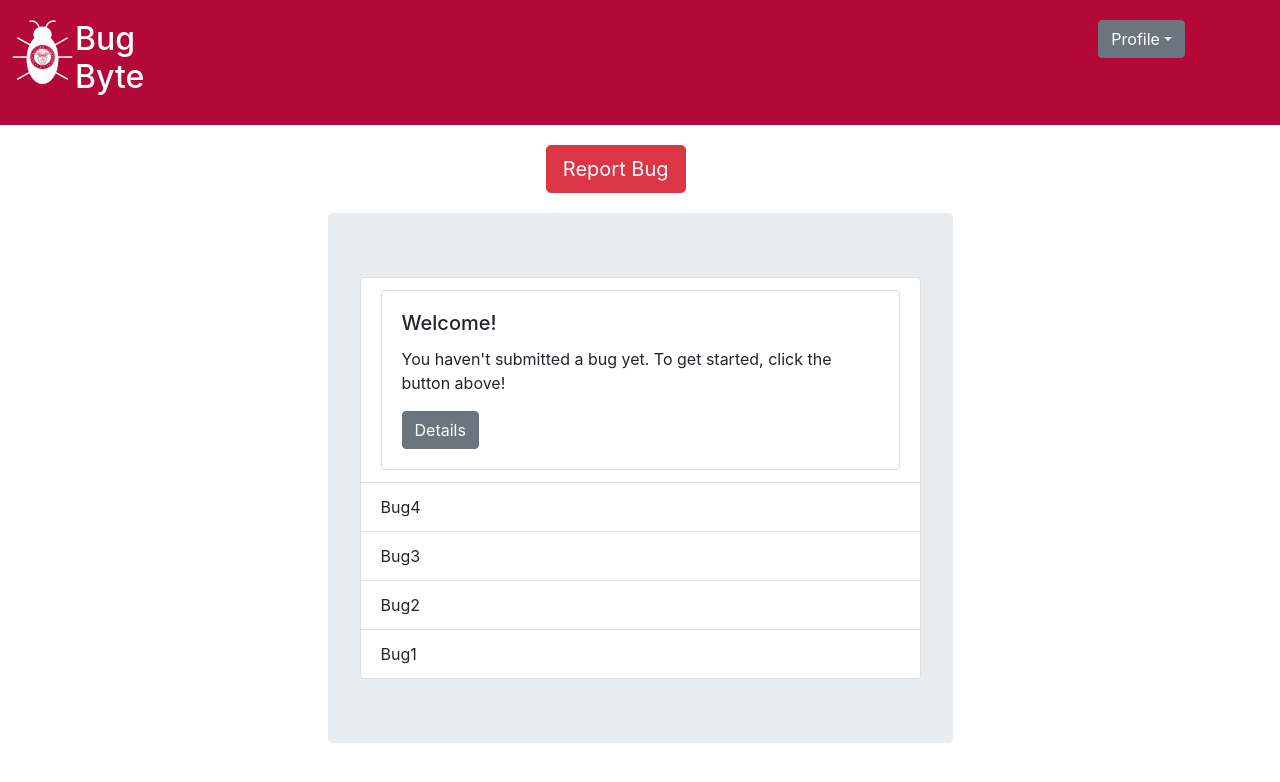
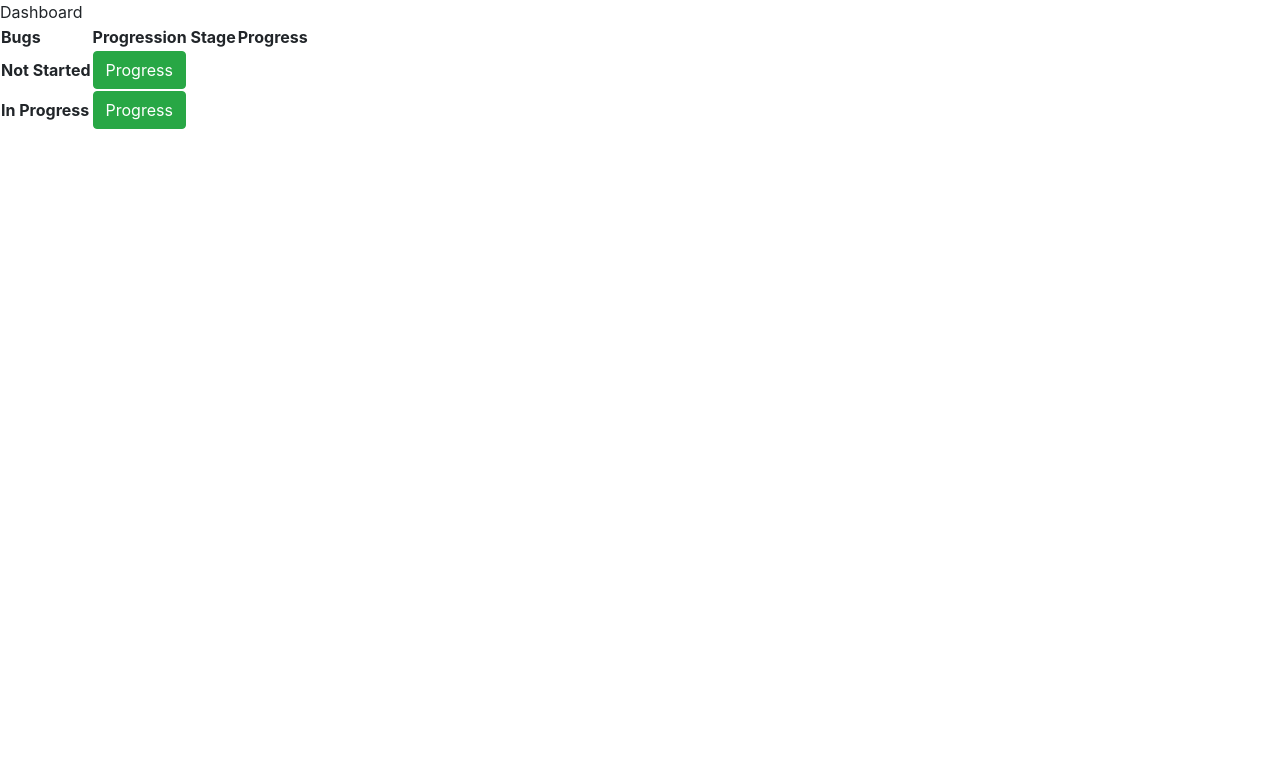
Before and after one commit to Elive2/bug-byte, a React (Create React App) app: page / in a window 1280 px wide. Shown: the top 782 px of the page. Built offline with nearby package versions, Linux system fonts and the light colour scheme; no server answers.

Commit message:
new build with only dev dash component

```diff
--- a/package.json
+++ b/package.json
@@ -5,6 +5,7 @@
   "dependencies": {
     "bootstrap": "^4.1.3",
     "react": "^16.5.2",
+    "react-bootstrap": "^0.32.4",
     "react-dom": "^16.5.2",
     "react-router-dom": "^4.3.1",
     "react-scripts": "2.0.5",
--- /dev/null
+++ b/src/Containers/DevContainer.js
@@ -0,0 +1,78 @@
+import axios from 'axios';
+//import { Link } from 'react-router-dom';
+import { Button } from 'react-bootstrap';
+
+var React = require('react');
+var server = "http://students.engr.scu.edu/~eyale/bug-byte/bugs/bugs.php";
+
+class Dev extends React.Component {
+  constructor(props) {
+    super(props);
+    this.state = {
+      bugs: [
+        {_id: 0, title: "eCampus Down", stage: "Not Started"},
+        {_id: 1, title: "Camino Down", stage: "In Progress"}
+      ]
+    };
+  }
+
+  handleProgress(event, index) {
+    event.preventDefault();
+
+    var stateCopy = Object.assign({}, this.state);
+
+    if (stateCopy.bugs[index].stage === "Not Started") {
+      stateCopy.bugs[index].stage = "In Progress";
+    } else {
+      stateCopy.bugs[index].stage = "Completed";
+    }
+
+    this.setState({
+        bugs: stateCopy.bugs
+    });
+  }
+
+  componentDidMount() {
+    //populate bugs field with bugs reported
+    axios({
+      method: 'get',
+      url: server + '/bugs/bugs.php',
+      withCredentials: true
+    })
+    .then((resp) => {
+      console.log(resp.data);
+      if (resp.data.success) {
+        console.log(resp.data.success);
+        console.log("Get bugs success!");
+      } else {
+        console.log(resp.data.error);
+        console.log("Could not obtain bugs");
+      }
+    })
+    .catch((error) => console.log(error));
+  }
+
+  render() {
+    console.log(this.state);
+    return (
+      <div>
+        <table>
+          <tr>
+            <th>Bugs</th>
+            <th>Progression Stage</th>
+            <th>Progress</th>
+          </tr>
+          {this.state.bugs.map((bug, index) =>
+            <tr>
+              {/*<th><div key={bug._id}><Link to={`/bugs/${bug._id}`}>{bug.title}</Link></div></th>*/}
+              <th>{bug.stage}</th>
+              <th><Button key={bug._id} bsStyle="success" onClick={(ev, key) => this.handleProgress(ev, index)}>Progress</Button></th>
+            </tr>)
+          }
+        </table>
+      </div>
+    );
+  }
+}
+
+export default Dev;
--- a/src/components/App.js
+++ b/src/components/App.js
@@ -1,12 +1,13 @@
 import React from 'react';
 import {
-  BrowserRouter as Router,
+  HashRouter as Router,
   Route,
   Switch,
   Link
 } from 'react-router-dom';
 import ClientDash from './ClientDash';
 import ManagerDash from './ManagerDash';
+import DevDash from './DevDash'
 //import ManagerDash from './ManagerDash';
 //import DeveloperDash from './DeveloperDash'
 //import Login from './Login';
@@ -15,12 +16,14 @@ import ManagerDash from './ManagerDash';
 
 
 const App = () => (
-  <Router>
+  <Router basename={'/~eyale/bug-byte'}>
     <div>
       <main>
         <Switch>
-          <Route exact path="/" component={ClientDash} />
+          <Route exact path="/client" component={ClientDash} />
           <Route exact path="/manager" component={ManagerDash}/>
+          <Route exact path="/" component={DevDash}/>
+          <Route path = {'${process.env.PUBLIC_URL/}'} component={DevDash} />
           {/*
           <Route path="/home" component={restricted(Home)} />
           <Route path="/about" component={About} />
--- /dev/null
+++ b/src/components/DevDash.js
@@ -0,0 +1,22 @@
+import Dev from "../Containers/DevContainer";
+var React = require('react');
+
+
+class DevDash extends React.Component {
+  /*
+  constructor(props) {
+    super(props);
+  }
+  */
+
+  render() {
+    return (
+      <div>
+        <div>Dashboard</div>
+        <Dev history={this.props.history}/>
+      </div>
+    );
+  }
+}
+
+export default DevDash;
--- a/src/index.js
+++ b/src/index.js
@@ -1,11 +1,12 @@
 import React from 'react';
 import { render }from 'react-dom';
 import './index.css';
-import {BrowserRouter} from 'react-router-dom';
-import App from './components/App';
+//import {BrowserRouter} from 'react-router-dom';
+//import App from './components/App';
+import DevDash from './components/DevDash';
 
 //when index.js is served, the below render method is called
 //which selects the root element from index.html in ../public/
 render((
-	<App />
+	<DevDash />
 ), document.getElementById('root'));
```
Also changed, not shown: 19 other files (tests, documents, lock files or other folders).
